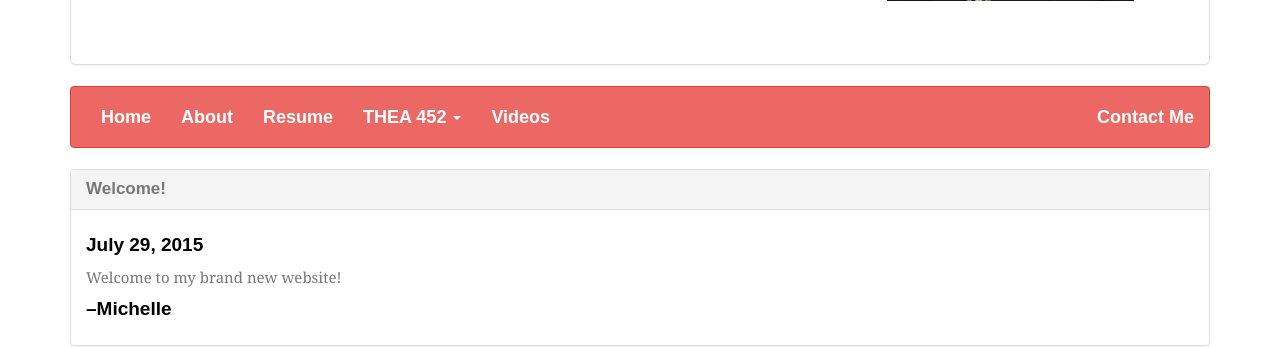
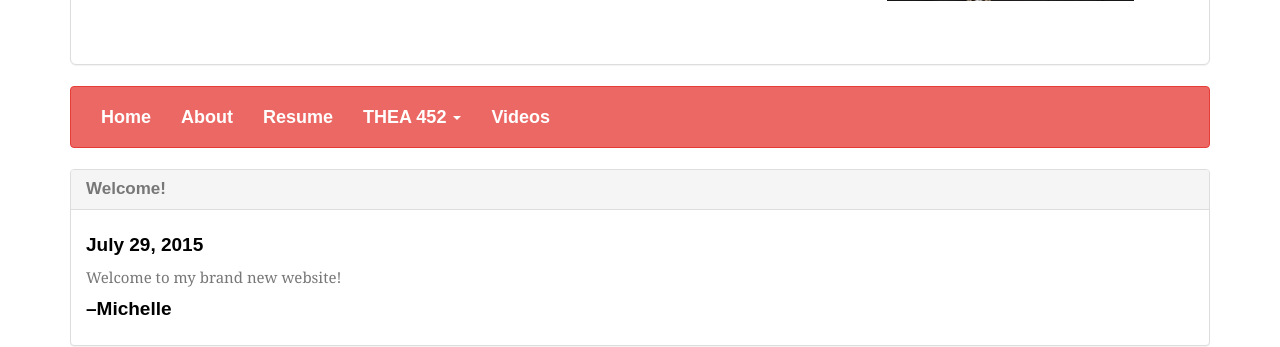
Before and after one commit to michelleplunkett/michelleplunkett.github.io, a Jekyll site: the page built from index.html, in a window 1280 px wide. Shown: the part 331-678 px from the top of the page. Built offline with Jekyll 4.4.1, drawn with Linux system fonts in a browser that asks for light colours; nearby versions of some CDN libraries; some web fonts are replaced; Markdown is read by kramdown in place of the engine named in the settings.

Commit message:
cannot use php email forms because github is not a full fledged hosting platform

```diff
--- a/_includes/navigation.html
+++ b/_includes/navigation.html
@@ -30,8 +30,8 @@
           <a href="/videos.html">Videos</a>
         </li>
        </ul>
-      <ul class="nav navbar-nav navbar-right">
+      <!--<ul class="nav navbar-nav navbar-right">
         <li {% if page.title == 'Contact Me' %} class="active" {% endif %}><a href="/contactme.html">Contact Me</a></li>
-      </ul>
+      </ul> -->
   </div>
 </div>
```
